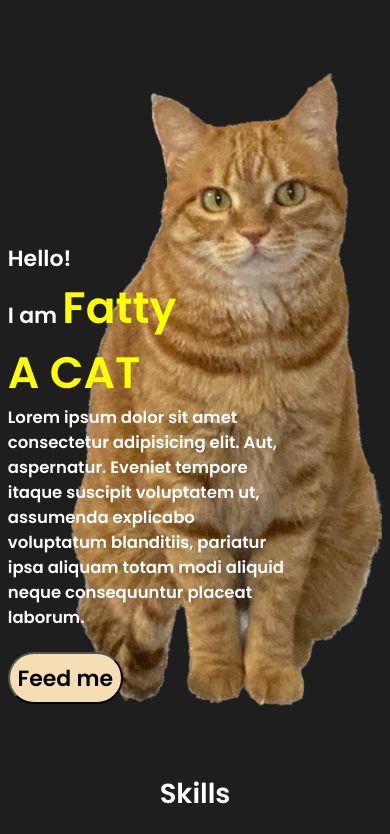
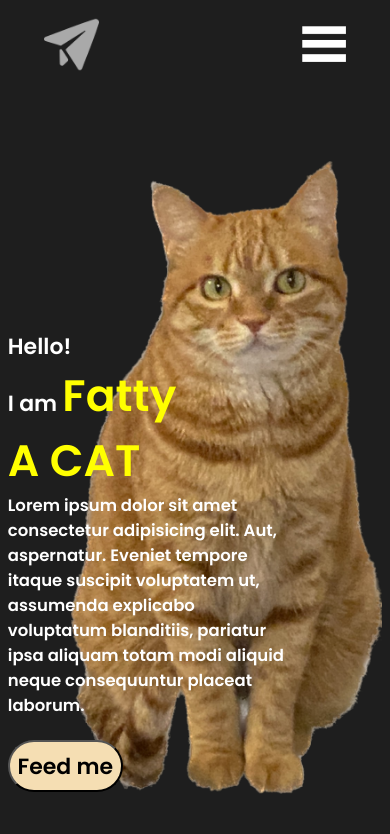
Before and after one commit to BoPann/Bo_React_Portfolio, a React (Create React App) app: page / in a window 390 px wide. Shown: the top 834 px of the page. Built offline with nearby package versions, Linux system fonts and the light colour scheme; the HTML template or start-up script is replaced by a standard one.

Commit message:
add burger menu and change navbar icon

```diff
--- a/src/components/Footer/footer.css
+++ b/src/components/Footer/footer.css
@@ -0,0 +1,7 @@
+
+
+.footerHeading > div, .footerHeading > div > a{
+    text-align: center;
+    color: grey;
+    font-size: 0.5rem;
+}
--- a/src/components/Footer/footer.jsx
+++ b/src/components/Footer/footer.jsx
@@ -6,7 +6,7 @@ const Footer = () => {
   return (
     <section className="footerHeading">
         <div className="footerDescription"></div>
-        <img src="" alt="" className="footerImg" />
+        <div> Navbar icons made by <a href="https://www.flaticon.com/authors/sonnycandra" title="sonnycandra"> sonnycandra </a> from <a href="https://www.flaticon.com/" title="Flaticon">www.flaticon.com'</a></div>
     </section>
   )
 }
--- a/src/components/navbar/navbar.css
+++ b/src/components/navbar/navbar.css
@@ -15,10 +15,11 @@
 
 .logo {
     /* border: 1px solid yellow; */
-    object-fit: cover;
-    height: 3.5rem;
-    width: 4rem;
+    object-fit:scale-down;
+    width: 2.5rem;
 }
+
+
 
 .desktopMenu {
     display: flex;
@@ -54,11 +55,68 @@
     background-color: #2980b9; /* Darker blue color on hover */
 }
 
+.mobMenu {
+    display: none;
+    cursor: pointer;
+    height:80%;
+    object-fit: cover;
+}
+
+/* .burgerMenu {
+    cursor: pointer;
+    position: absolute;
+    display: flex;
+    flex-direction: column;
+    justify-content: center;
+    align-items: right;
+    text-align: right;
+    background: rgb(40, 40, 40);
+    top: 4rem;
+    right: 2rem;
+    height: fit-content;
+    border-radius: 1rem;
+} */
+
+.burgerMenu {
+    cursor: pointer;
+    position: absolute;
+    /* border: solid green 1px; */
+    display: flex;
+    flex-direction: column;
+    justify-content: center;
+    text-align: center;
+    background: rgb(40, 40, 40);
+    top: 4rem;
+    right: 0rem;
+    border-radius: 1rem;
+    width: 100vw;
+    height: 100vh;
+
+}
+
+.burgerItem {
+    padding: 0.5rem 3rem;
+    margin: 0.24rem;
+}
+
+
 
 @media screen and (max-width: 740px) {
 
-    .navbar{
+    .navbar {
+        height:4rem;
+    }
+
+    .desktopMenu{
         display:none;
     }
 
+    .desktopMenuBtn{
+        display: none;
+    }
+
+    .mobMenu {
+        display: flex;
+    }
+
 }
--- a/src/components/navbar/navbar.jsx
+++ b/src/components/navbar/navbar.jsx
@@ -1,9 +1,13 @@
-import React from 'react'
-import "./navbar.css"
-import logo from '../../assets/home.png'
+import React, { useState } from 'react'
+import "./navbar.css";
+import logo from '../../assets/planeLogo.png';
+import burgerLogo from '../../assets/burgerLogo.png';
 import {Link} from 'react-scroll'
 
 const Navbar = () => {
+
+  const [showMenu, setShowMenu] = useState(false);
+
   return (
     <nav className='navbar'>
         <img src={logo} alt="logo" className='logo' />
@@ -18,7 +22,13 @@ const Navbar = () => {
         }}>
             Contact Me
         </button>
-
+        <img src={burgerLogo} alt="menu" className="mobMenu" onClick={()=>setShowMenu(!showMenu)} />
+        <div className="burgerMenu" style={{display: showMenu? 'flex': 'none'}}>
+            <Link activeClass='active' to='intro' spy={true} smooth={true}  offset={-100} duration={500} className='burgerItem' onClick={()=>setShowMenu(false)}>Home</Link>
+            <Link activeClass='active' to='skills' spy={true} smooth={true}  offset={-100} duration={500}className='burgerItem' onClick={()=>setShowMenu(false)}>Skills</Link>
+            <Link activeClass='active' to='projects' spy={true} smooth={true}  offset={-100} duration={500}className='burgerItem' onClick={()=>setShowMenu(false)}>Projects</Link>
+            <Link activeClass='active' to='contact' spy={true} smooth={true}  offset={-100} duration={500}className='burgerItem' onClick={()=>setShowMenu(false)}>Contacts</Link>
+        </div>
     </nav>
   )
 }
```
Also changed, not shown: src/assets/burgerLogo.png (added), src/assets/planeLogo.png (added).
